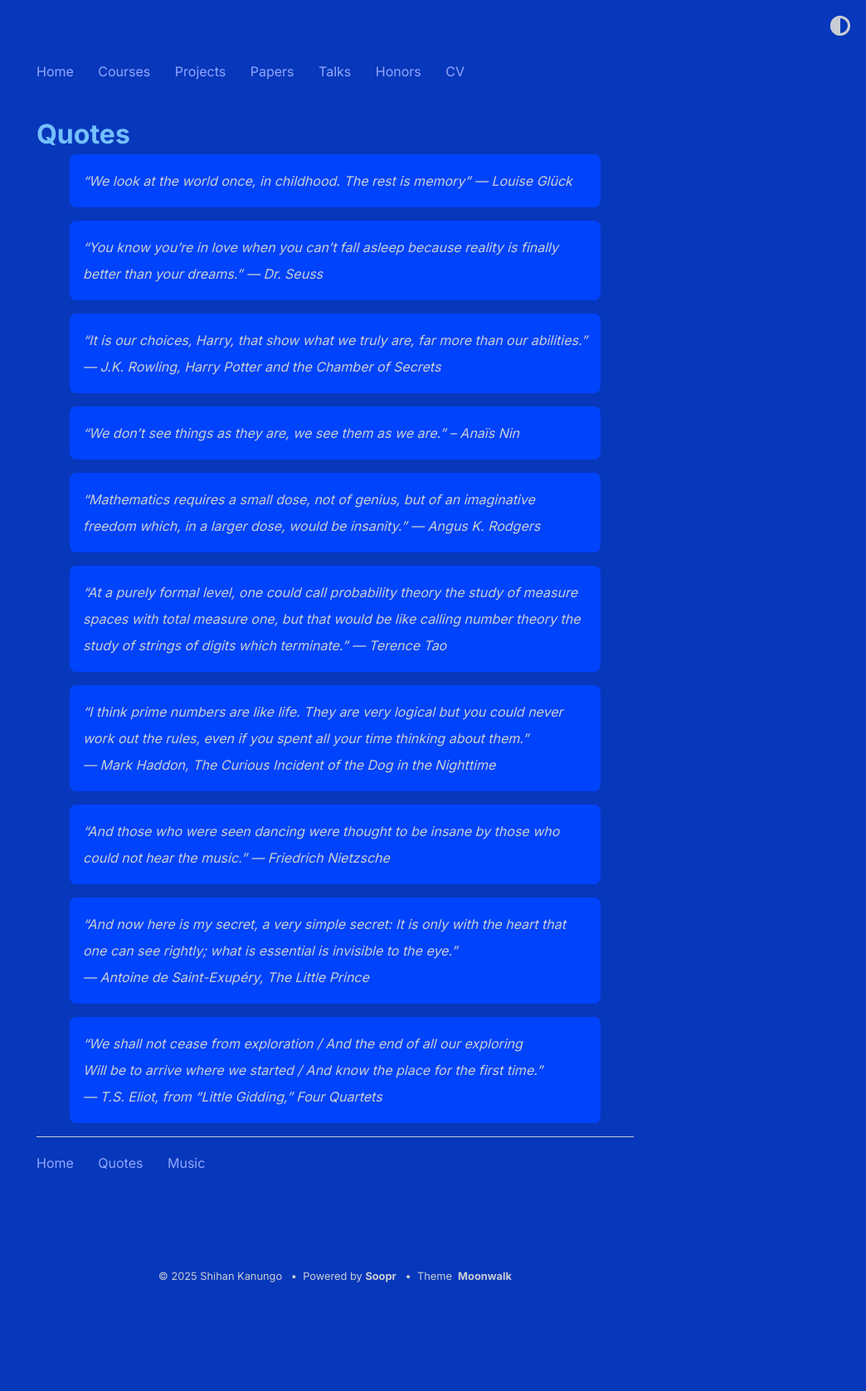
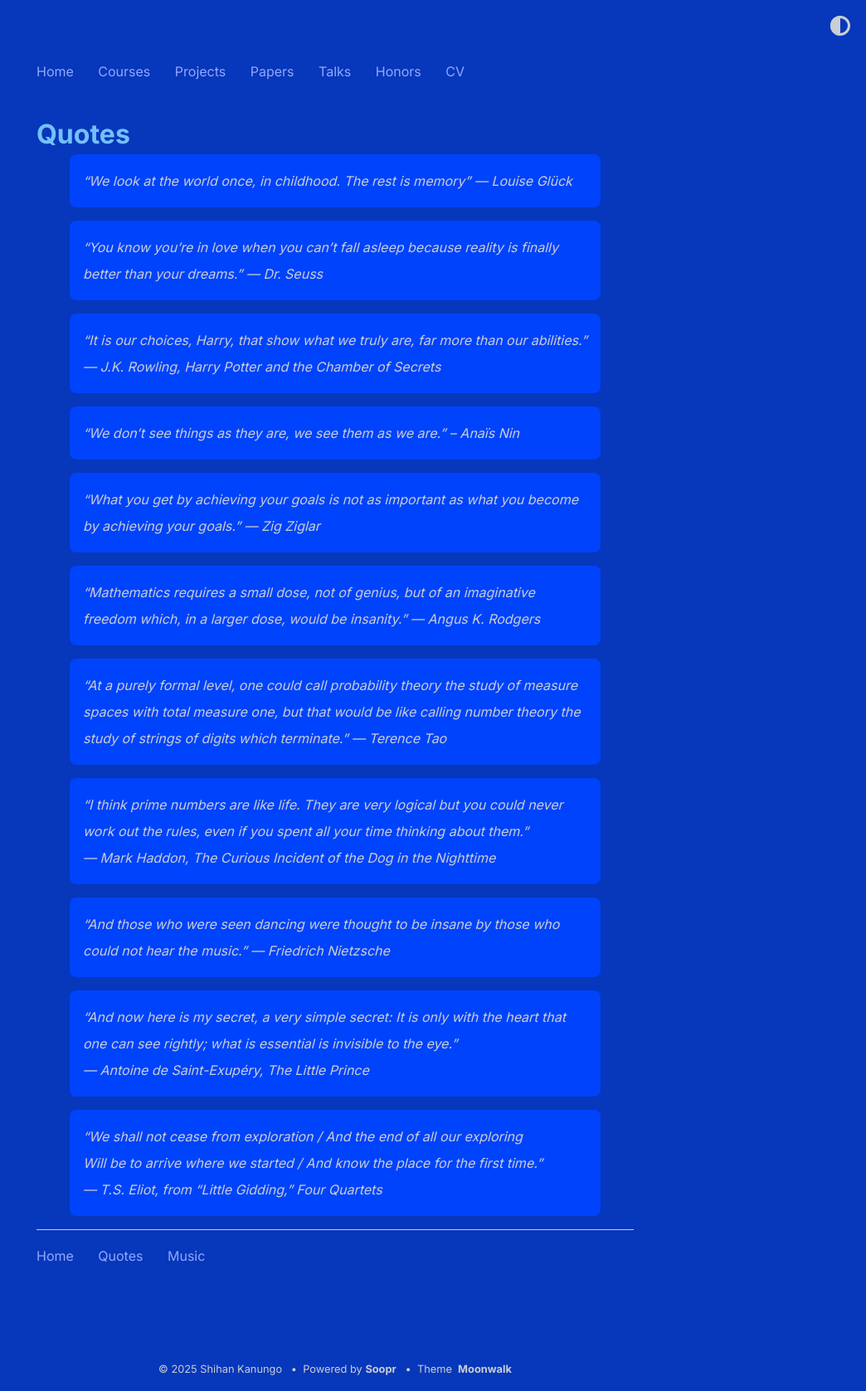
Before and after one commit to shihankanungo/shihankanungo.github.io, a Jekyll site: the page built from quotes.md, in a window 1280 px wide. Shown: the whole page at 83% size, without its empty margins (236-1280 px from the left). Built offline with Jekyll 4.4.1, drawn with Linux system fonts in a browser that asks for light colours; before the commit the page ends 1565 px from its top, so only the background shows below that.

Commit message:
Update quotes.md

```diff
--- a/quotes.md
+++ b/quotes.md
@@ -10,6 +10,8 @@ title: Quotes
 > "It is our choices, Harry, that show what we truly are, far more than our abilities." --- J.K. Rowling, <i>Harry Potter and the Chamber of Secrets</i>
 
 > "We don't see things as they are, we see them as we are." -- Anaïs Nin
+
+> "What you get by achieving your goals is not as important as what you become by achieving your goals." --- Zig Ziglar
 
 > "Mathematics requires a small dose, not of genius, but of an imaginative freedom which, in a larger dose, would be insanity." --- Angus K. Rodgers
 
```
